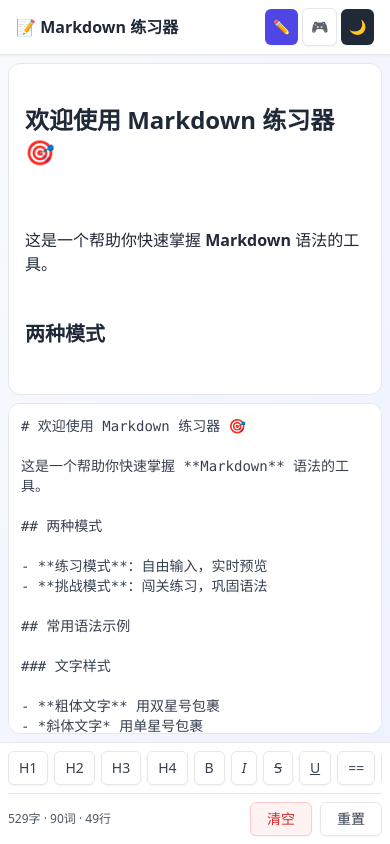
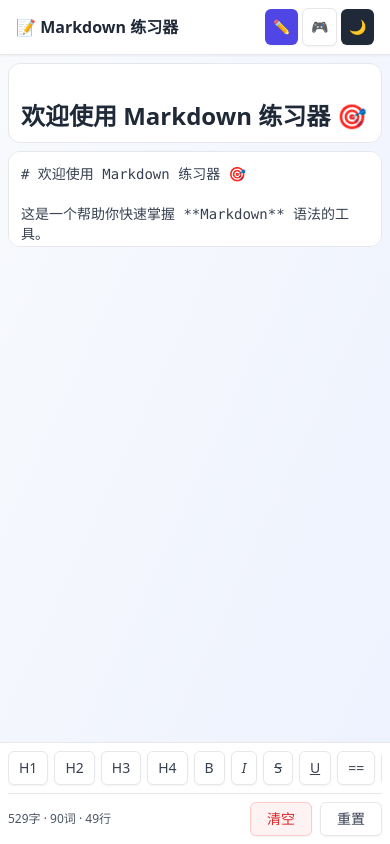
Before and after one commit to dfkai/md_joinlearn, a Next.js app: page / in a window 390 px wide. Built offline with nearby package versions, Linux system fonts and the light colour scheme.

Commit message:
Optimize mobile input

```diff
--- a/components/markdown-practice.tsx
+++ b/components/markdown-practice.tsx
@@ -389,7 +389,7 @@ export default function MarkdownPractice() {
           {/* Main Content */}
           <main className="flex-1 flex flex-col md:flex-row min-h-0 p-2 gap-2">
             {/* Editor */}
-            <div className={`flex-1 ${cardClass} rounded-xl border overflow-hidden flex flex-col order-2 md:order-1`}>
+            <div className={`h-24 md:h-auto md:flex-1 ${cardClass} rounded-xl border overflow-hidden flex flex-col order-2 md:order-1`}>
               <div className={`px-3 py-2 ${darkMode ? 'bg-gray-700' : 'bg-gray-50'} border-b ${darkMode ? 'border-gray-600' : 'border-gray-200'} flex-shrink-0 hidden md:block`}>
                 <span className={`text-sm font-medium ${subTextClass}`}>✏️ Markdown 输入</span>
               </div>
@@ -399,11 +399,11 @@ export default function MarkdownPractice() {
             </div>
 
             {/* Preview */}
-            <div className={`flex-1 ${cardClass} rounded-xl border overflow-hidden flex flex-col order-1 md:order-2`}>
+            <div className={`h-20 md:h-auto md:flex-1 ${cardClass} rounded-xl border overflow-hidden flex flex-col order-1 md:order-2`}>
               <div className={`px-3 py-2 ${darkMode ? 'bg-gray-700' : 'bg-gray-50'} border-b ${darkMode ? 'border-gray-600' : 'border-gray-200'} flex-shrink-0 hidden md:block`}>
                 <span className={`text-sm font-medium ${subTextClass}`}>👀 实时预览</span>
               </div>
-              <div className={`flex-1 p-4 overflow-y-auto select-none ${textClass}`}
+              <div className={`flex-1 p-3 md:p-4 overflow-y-auto select-none ${textClass}`}
                 dangerouslySetInnerHTML={{ __html: parseMarkdown(markdown) }}/>
             </div>
           </main>
```
